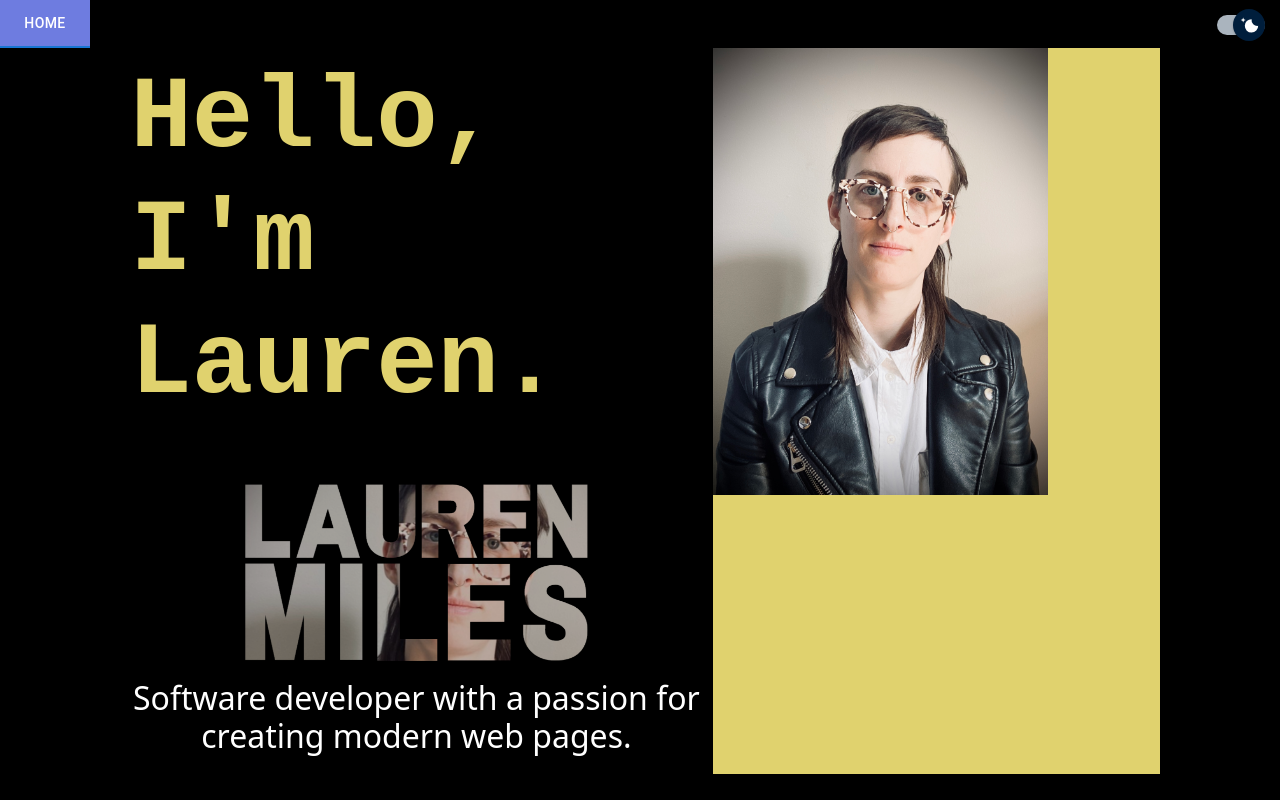
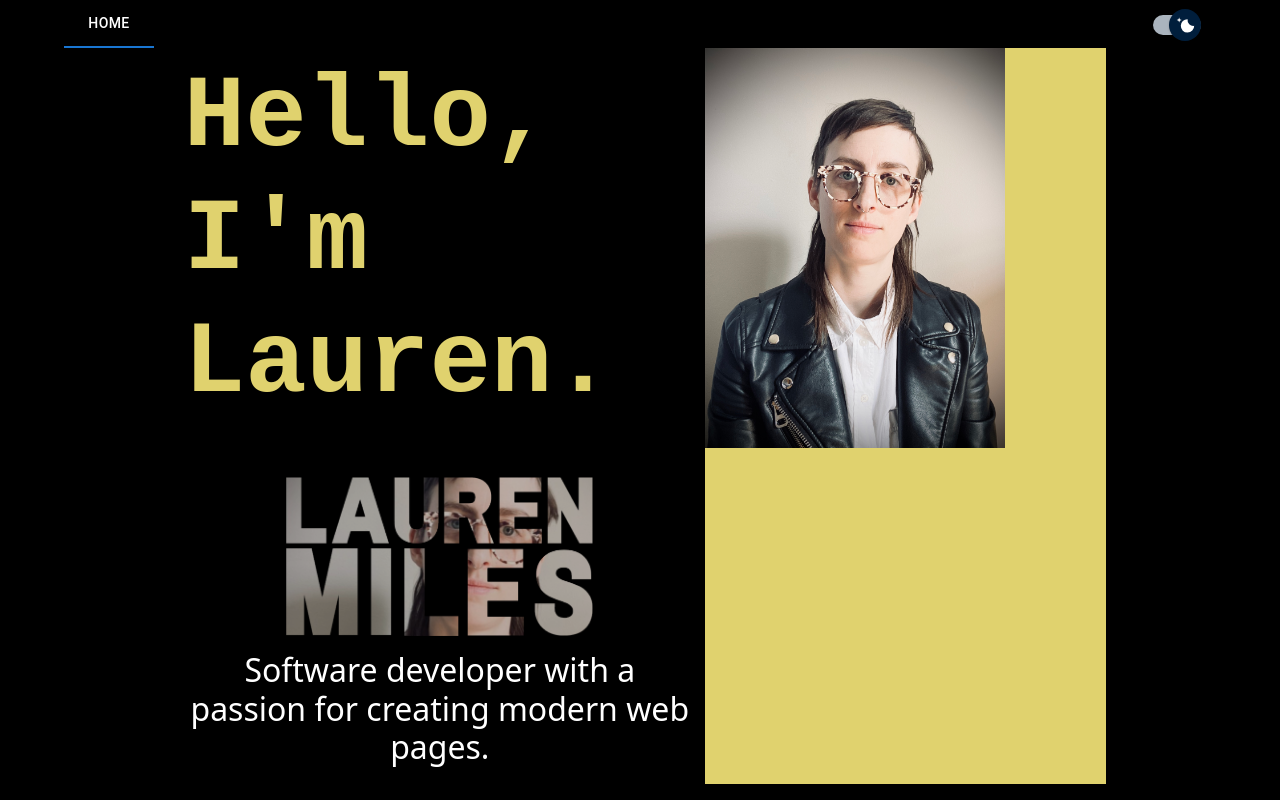
Before and after one commit to laurenmilesdev/portfolio, a Next.js app: page / in a window 1280 px wide. Built offline with nearby package versions, Linux system fonts and the light colour scheme; a web font is replaced by a local one.

Commit message:
Added container around _app

```diff
--- a/src/pages/_app.tsx
+++ b/src/pages/_app.tsx
@@ -1,5 +1,6 @@
 import type { AppProps } from 'next/app';
 import Head from 'next/head';
+import { Container } from '@mui/material';
 import 'bootstrap/dist/css/bootstrap.css';
 import '../styles/globals.css';
 
@@ -13,7 +14,9 @@ export default function App({ Component, pageProps }: AppProps) {
         <link rel="icon" href="/favicon.ico" />
       </Head>
 
-      <Component {...pageProps} />
+      <Container>
+        <Component {...pageProps} />
+      </Container>
     </>
   );
 }
```
